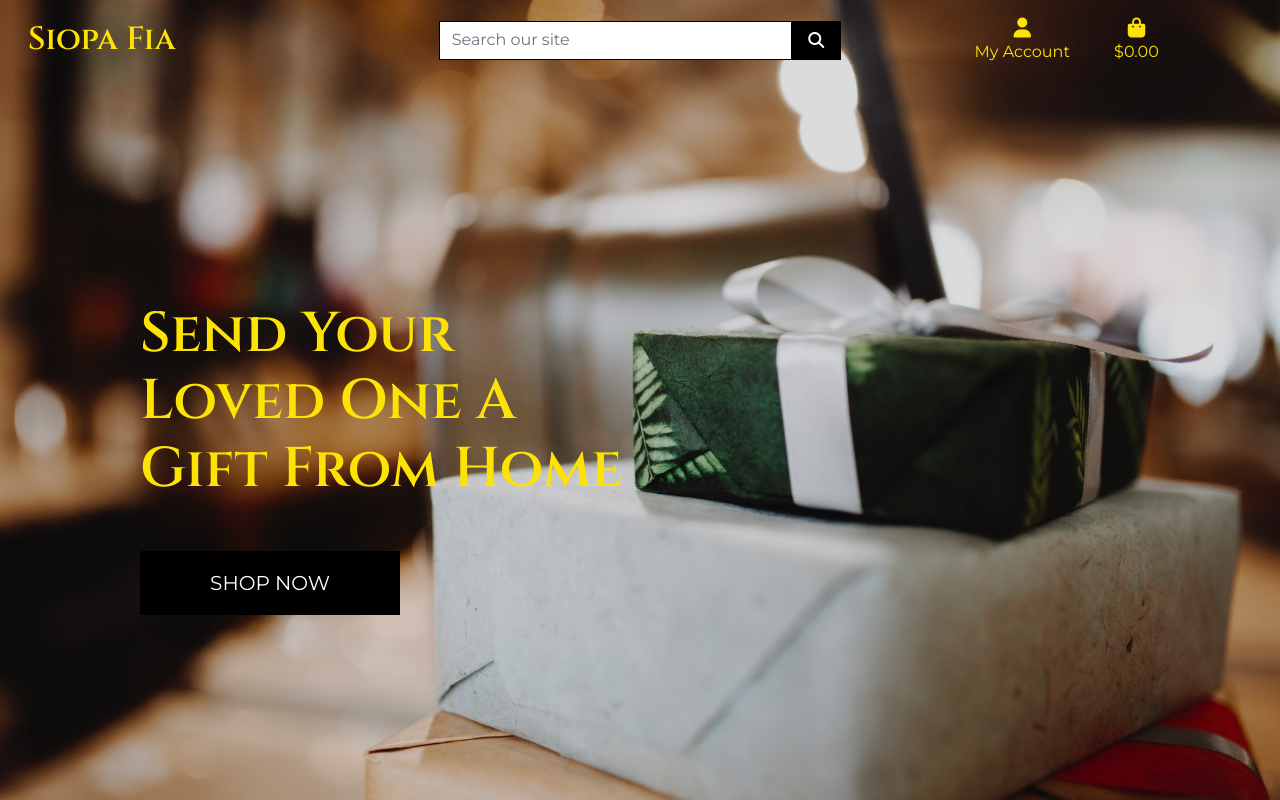
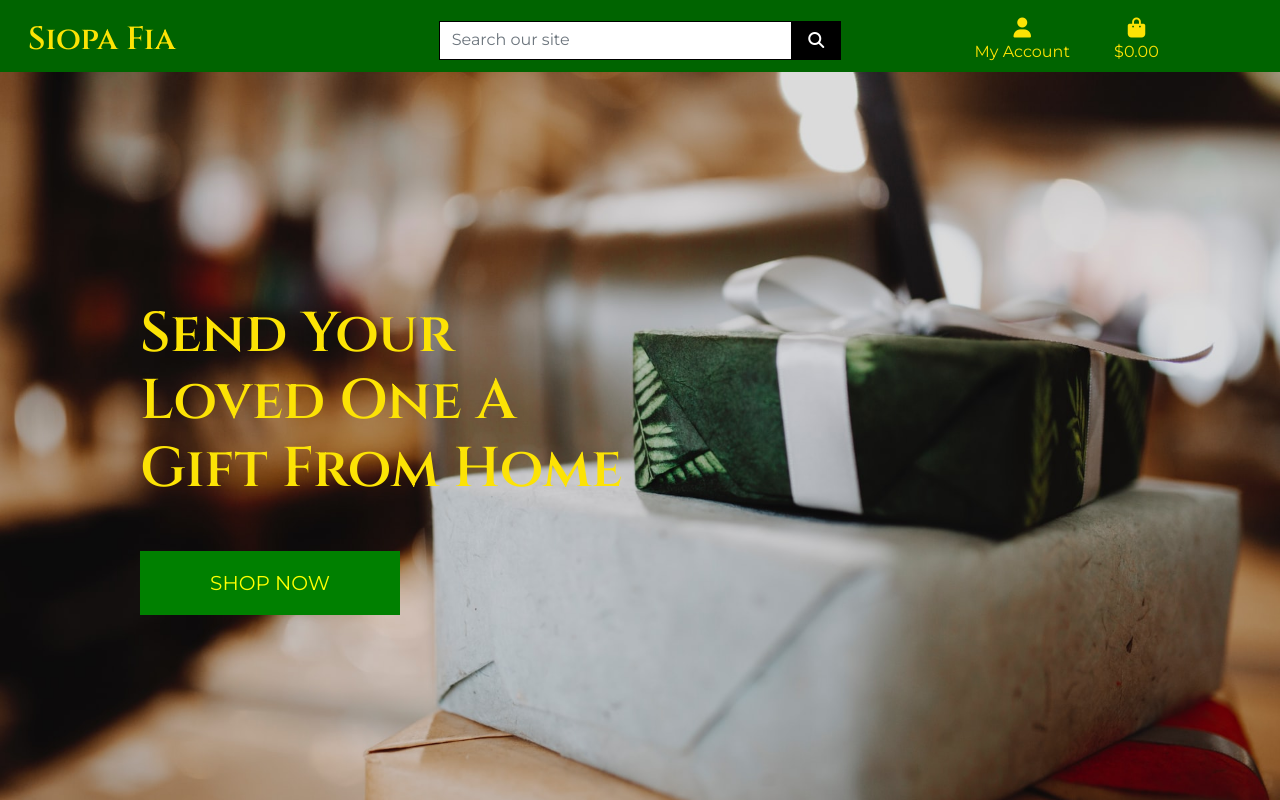
Before and after one commit to Code-Institute-Submissions/ms4-siopa-fia, a Django app: page / in a window 1280 px wide. Run offline with Django 3.2, Linux system fonts and the light colour scheme; some libraries are stand-ins or nearby versions.

Commit message:
style: completed styling on navbar

```diff
--- a/static/css/base.css
+++ b/static/css/base.css
@@ -30,8 +30,8 @@ body {
 }
 
 .shop-now-button {
-    background: black;
-    color: white;
+    background: green;
+    color: yellow;
     min-width: 260px;
 }
 
@@ -40,17 +40,20 @@ body {
     color: white;
 }
 
+.bg-white {
+    background-color: darkgreen !important;
+}
+
 .shop-now-button:hover,
 .shop-now-button:active,
 .shop-now-button:focus,
 .btn-black:hover,
 .btn-black:active,
 .btn-black:focus {
-    background: #222;
-    color: white;
+    background: rgb(252, 227, 5);
+    color: green;
 }
 
-.bg-green,
 .text-green {
     color: rgb(38, 90, 33) !important;
 }
--- a/templates/base.html
+++ b/templates/base.html
@@ -42,7 +42,7 @@
 <body>
 
     <header class="container-fluid fixed-top">
-        <div id="topnav" class="row bg-green pt-lg-2 d-none d-lg-flex">
+        <div id="topnav" class="row bg-white pt-lg-2 d-none d-lg-flex">
             <div class="col-12 col-lg-4 my-auto py-1 py-lg-0 text-center text-lg-left">
                 <a href="{% url 'home' %}" class="nav-link main-logo-link">
                     <h2 class="logo-font text-yellow my-0">Siopa<strong> Fia</strong> </h2>
```
